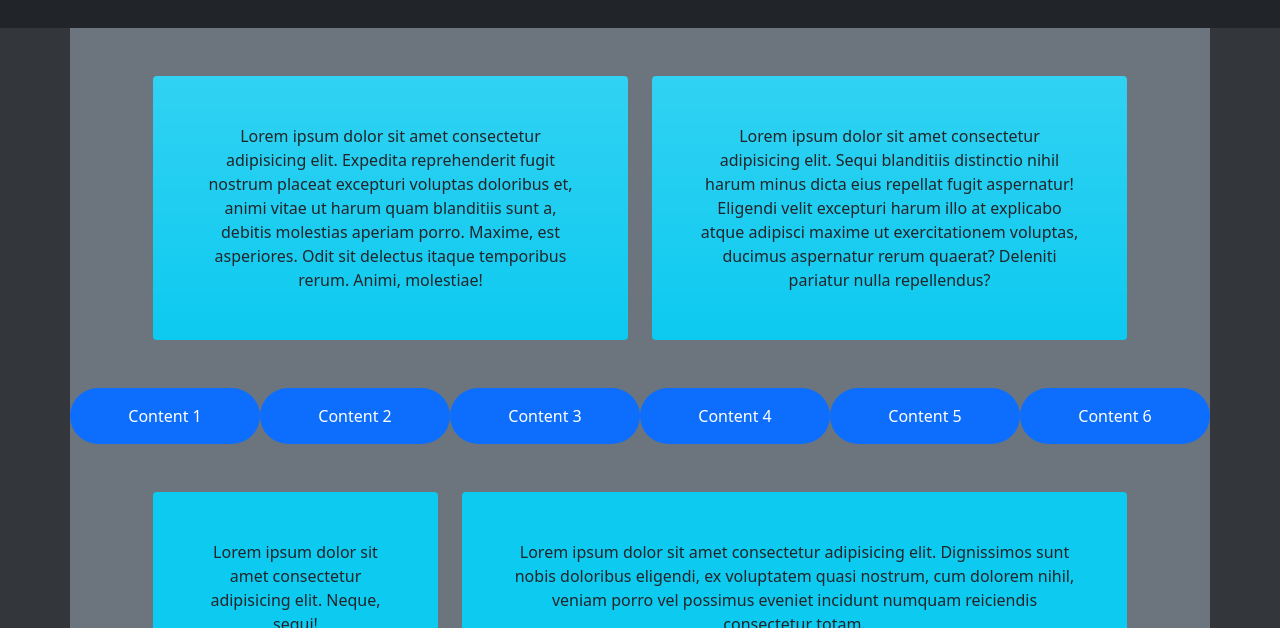
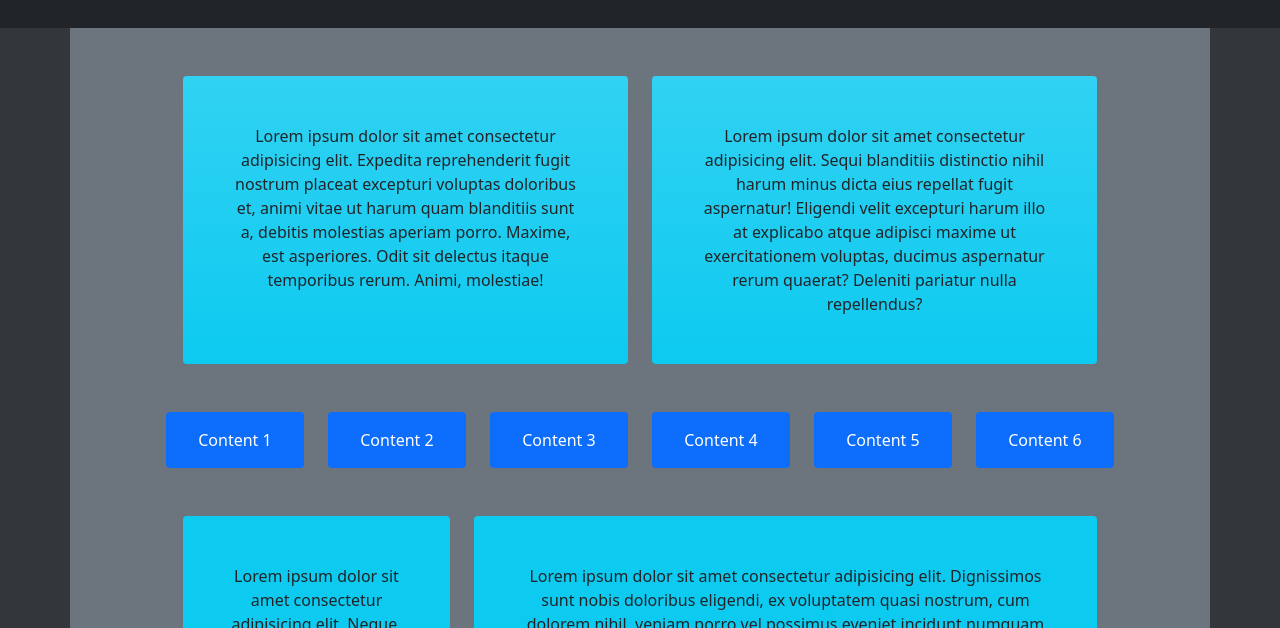
Before and after one commit to AyaNagasaka/Bootstrap-Act1, a plain HTML site: page index.html in a window 1280 px wide. Shown: the part 172-800 px from the top of the page. Drawn offline with nearby package versions, Linux system fonts and the light colour scheme.

Commit message:
Update index.html

```diff
--- a/index.html
+++ b/index.html
@@ -23,22 +23,35 @@
     <div class="container-fluid p-5 bg-dark text-white">
         <h1 class="display-1">Container-Fluid</h1>
     </div>
-    <div class="container bg-secondary py-5">
+    <div class="container bg-secondary p-5">
         <div class="row gap-4 justify-content-center">
             <div class="col-sm-12 col-lg-5 bg-info bg-gradient p-5 rounded">Lorem ipsum dolor sit amet consectetur adipisicing elit. Expedita reprehenderit fugit nostrum placeat excepturi voluptas doloribus et, animi vitae ut harum quam blanditiis sunt a, debitis molestias aperiam porro. Maxime, est asperiores. Odit sit delectus itaque temporibus rerum. Animi, molestiae!</div>
             <div class="col-sm-12 col-lg-5 bg-info bg-gradient p-5 rounded">Lorem ipsum dolor sit amet consectetur adipisicing elit. Sequi blanditiis distinctio nihil harum minus dicta eius repellat fugit aspernatur! Eligendi velit excepturi harum illo at explicabo atque adipisci maxime ut exercitationem voluptas, ducimus aspernatur rerum quaerat? Deleniti pariatur nulla repellendus?</div>
         </div>
 
-        <div class="row py-5 justify-content-center gy-4">
-            <div class="col-sm-12 col-md-6 col-lg-4 col-xl-2 bg-primary py-3 rounded-pill">Content 1</div>
-            <div class="col-sm-12 col-md-6 col-lg-4 col-xl-2 bg-primary py-3 rounded-pill">Content 2</div>
-            <div class="col-sm-12 col-md-6 col-lg-4 col-xl-2 bg-primary py-3 rounded-pill">Content 3</div>
-            <div class="col-sm-12 col-md-6 col-lg-4 col-xl-2 bg-primary py-3 rounded-pill">Content 4</div>
-            <div class="col-sm-12 col-md-6 col-lg-4 col-xl-2 bg-primary py-3 rounded-pill">Content 5</div>
-            <div class="col-sm-12 col-md-6 col-lg-4 col-xl-2 bg-primary py-3 rounded-pill">Content 6</div>
+
+        <div class="container p-5 ">
+            <div class="row gy-2">
+                <div class="col-sm-12 col-md-6 col-lg-4 col-xl-2">
+                    <div class="p-3 bg-primary rounded">Content 1</div>
+                </div>
+                <div class="col-sm-12 col-md-6 col-lg-4 col-xl-2">
+                    <div class="p-3 bg-primary rounded">Content 2</div>
+                </div>
+                <div class="col-sm-12 col-md-6 col-lg-4 col-xl-2">
+                    <div class="p-3 bg-primary rounded">Content 3</div>
+                </div>
+                <div class="col-sm-12 col-md-6 col-lg-4 col-xl-2">
+                    <div class="p-3 bg-primary rounded">Content 4</div>
+                </div>
+                <div class="col-sm-12 col-md-6 col-lg-4 col-xl-2">
+                    <div class="p-3 bg-primary rounded">Content 5</div>
+                </div>
+                <div class="col-sm-12 col-md-6 col-lg-4 col-xl-2">
+                    <div class="p-3 bg-primary rounded">Content 6</div>
+                </div>
+            </div>
         </div>
-
-
 
         <div class="row gap-4 justify-content-center">
             <div class="col-sm-12 col-lg-3 bg-info p-5 rounded">
@@ -55,7 +68,9 @@
         </div>
 
         <div class="row">
-            <div class="col bg-dark bg-gradient p-5 text-white rounded">End</div>
+            <div class="col">
+                <div class="bg-dark bg-gradient p-5 text-white rounded"> End</div>
+            </div>
         </div>
     </div>
 </body>
```
